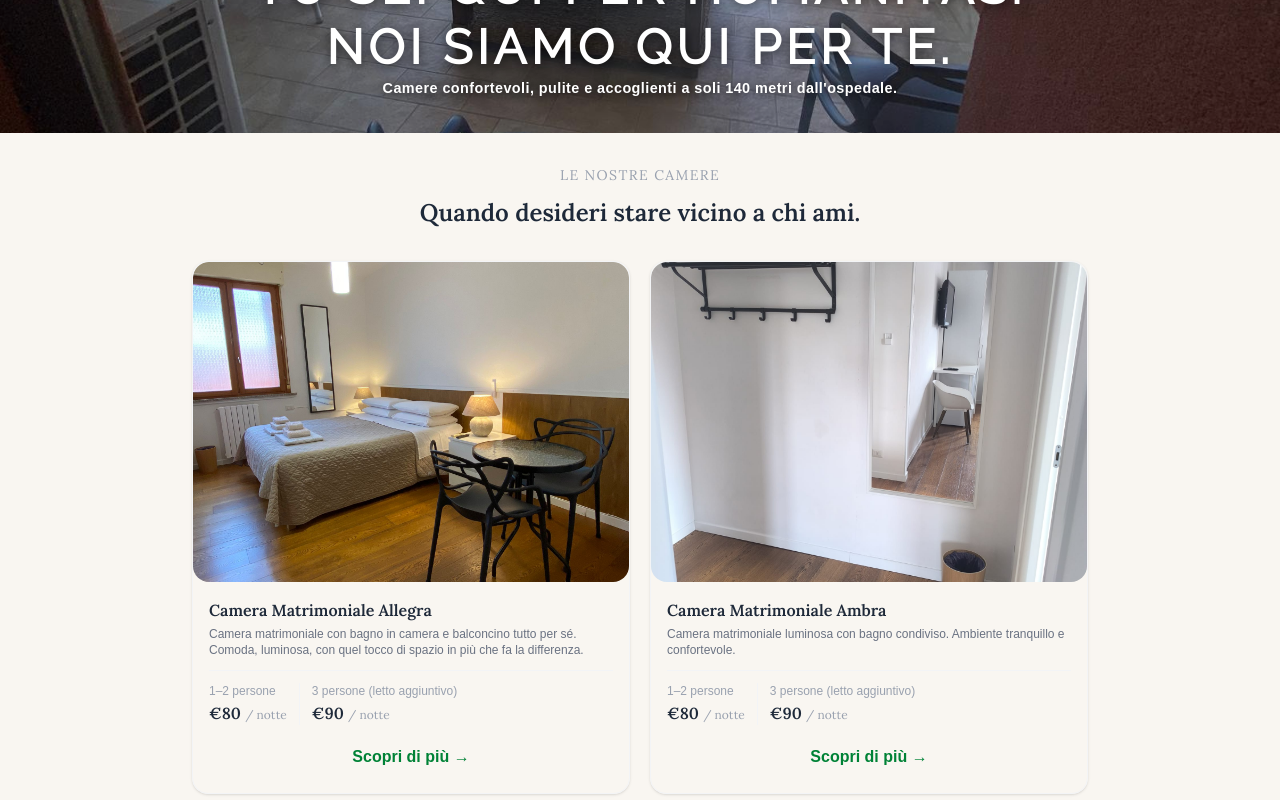
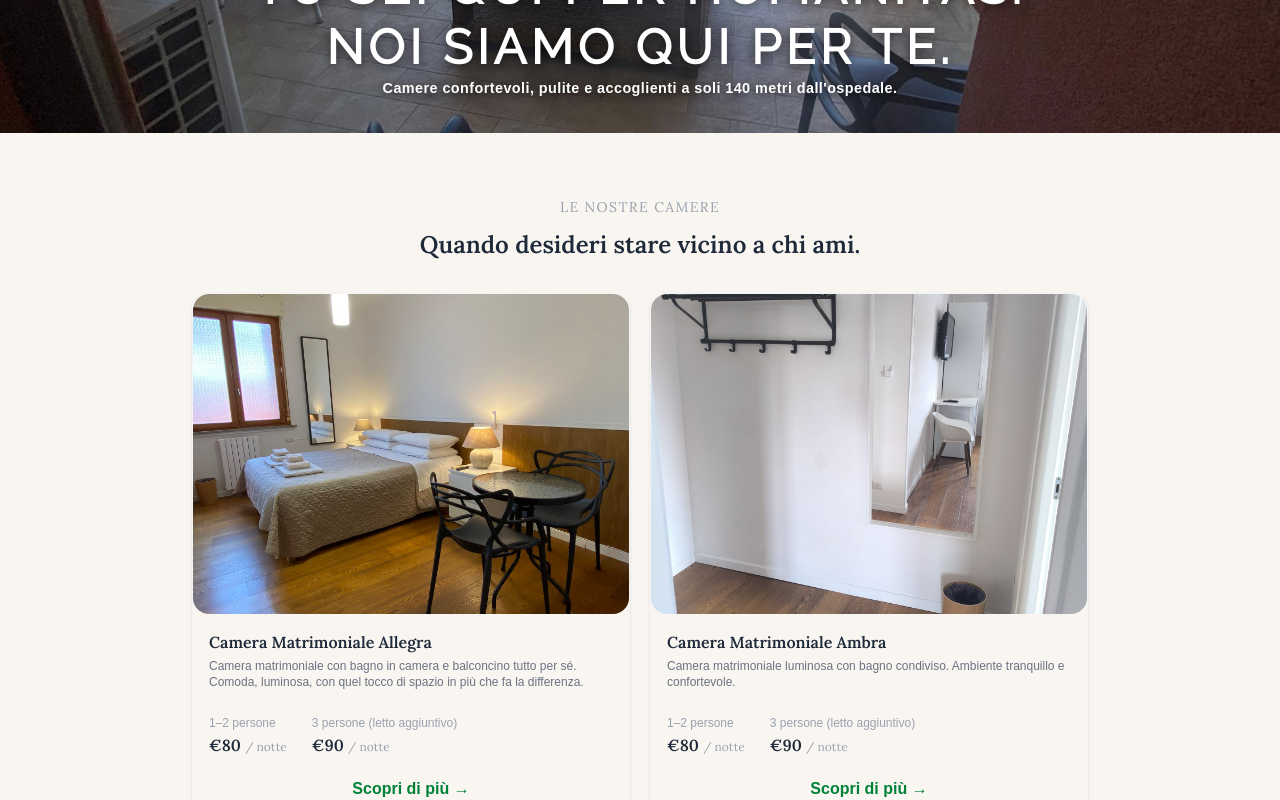
Before and after one commit to CasaAnia/sito-casaania, a Next.js app: page / in a window 1280 px wide. Shown: the part 360-1160 px from the top of the page. Built offline with nearby package versions, Linux system fonts and the light colour scheme.

Commit message:
Homepage: più spazio sopra le camere

```diff
--- a/app/page.tsx
+++ b/app/page.tsx
@@ -102,7 +102,7 @@ export default function Home() {
 
 
       {/* CAMERE */}
-      <section className="py-8 px-4">
+      <section className="pt-16 pb-8 px-4">
         <div className="max-w-4xl mx-auto">
           <p style={loraStyle} className="text-center text-gray-400 text-sm uppercase tracking-widest mb-3">Le nostre camere</p>
           <h2 style={loraStyle} className="text-2xl font-semibold text-center mb-2 text-gray-800">Quando desideri stare vicino a chi ami.</h2>
```
